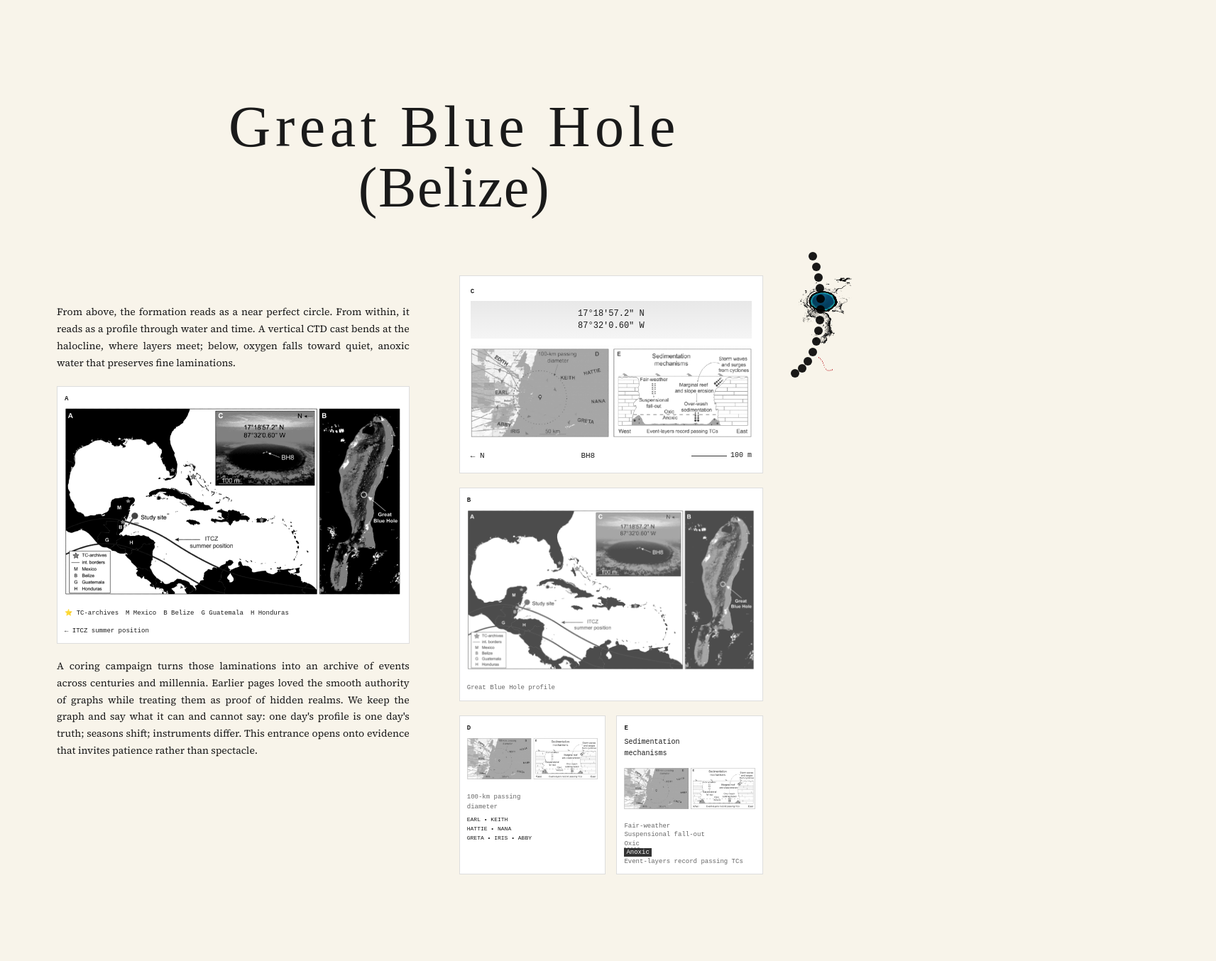
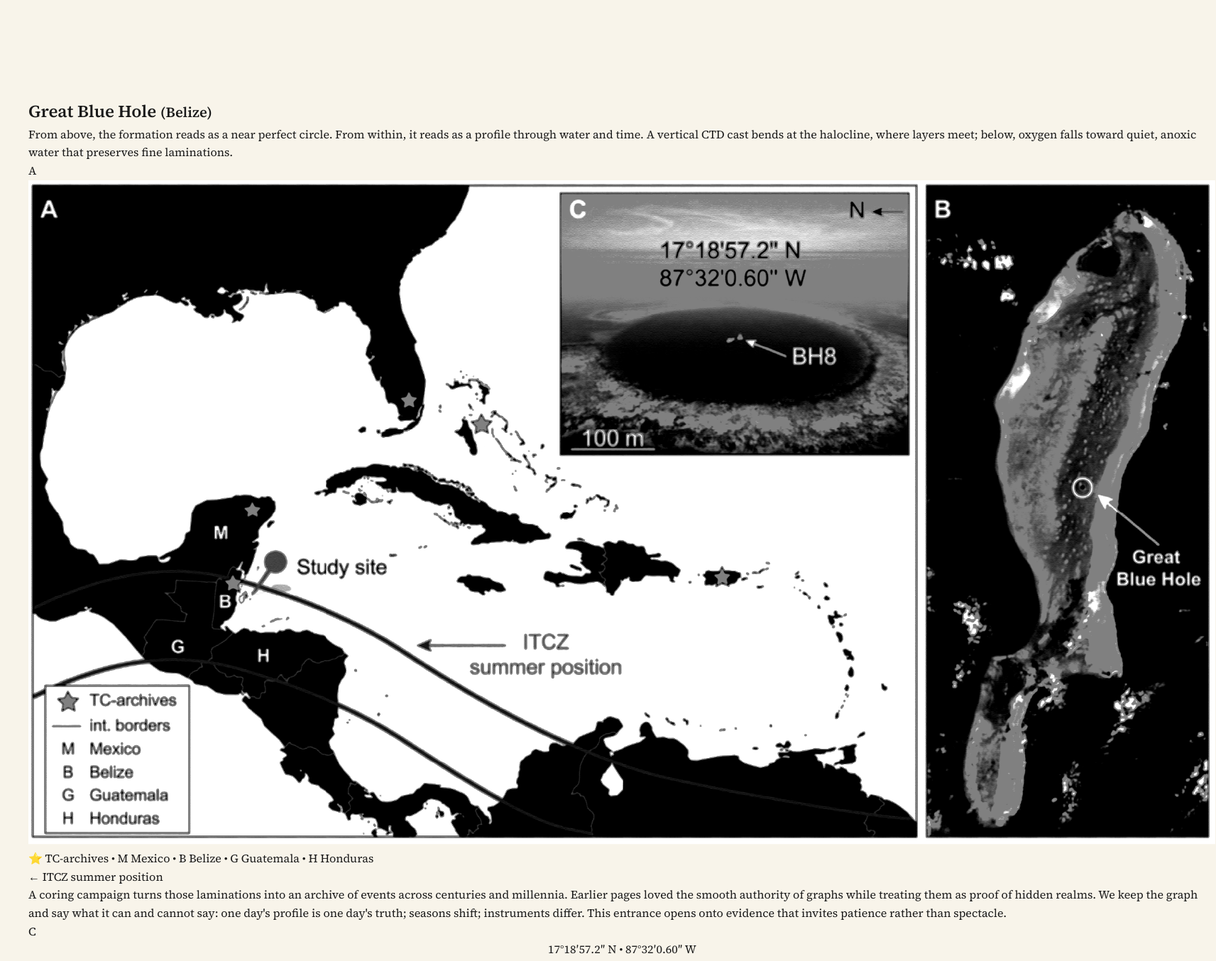
Before and after one commit to JamesDubzW/atlas-test, a plain HTML site: page index.html in a window 1280 px wide. Shown: the part 9100-10454 px from the top of the page at 71% size, 1713 px wide, since content can reach past the window. Drawn offline with Linux system fonts and the light colour scheme; a web font is replaced by a local one.

Commit message:
Update index.html

```diff
--- a/index.html
+++ b/index.html
@@ -210,45 +210,37 @@
   </div>
 
   <div class="marginalia">Handle the blank with care</div>
-
 <!-- GREAT BLUE HOLE -->
 <div class="casestudy container" style="max-width: 1600px; position: relative;">
 
-    <!-- Custom Title Section -->
-    <div class="title width100" style="text-align: center; margin-bottom: 80px;">
-      <div style="font-size: 82px; letter-spacing: 0.08em; line-height: 1; margin: 0;">Great Blue Hole</div>
-      <span>(Belize)</span>
-    </div>
+  <!-- Reference-accurate title -->
+  <h2 class="gbh-title">
+    Great Blue Hole
+    <small>(Belize)</small>
+  </h2>
 
-    <!-- Three Column Layout -->
-
-      <div style="display: flex; gap: 50px; align-items: start; position: relative; padding: 0 40px;">
-      <!-- Left Column - Text -->
-      <div style="padding-right: 20px;">
-        <p style="font-family: var(--body); font-size: 14px; line-height: 1.7; text-align: justify; margin-top: 40px;">
+  <!-- 3-column grid -->
+  <div class="gbh">
+    <!-- LEFT: essay + Panel A -->
+    <div class="gbh-left">
+      <p>
         From above, the formation reads as a near perfect circle. From within,
         it reads as a profile through water and time. A vertical CTD cast bends at
         the halocline, where layers meet; below, oxygen falls toward quiet, anoxic
         water that preserves fine laminations.
       </p>
 
-        <!-- Map Panel A -->
-        <div style="background: white; border: 1px solid #ddd; padding: 10px; margin: 20px 0;">
-          <div style="font-family: var(--meta); font-size: 9px; font-weight: bold; margin-bottom: 5px;">A</div>
-          <img src="BLUEHOLERadartopview copy.png" alt="Location map" style="width: 100%; height: auto;">
-          <div style="display: flex; flex-wrap: wrap; gap: 10px; margin-top: 10px; font-family: var(--meta); font-size: 9px;">
-            <div>⭐ TC-archives</div>
-            <div>M Mexico</div>
-            <div>B Belize</div>
-            <div>G Guatemala</div>
-            <div>H Honduras</div>
-          </div>
-          <div style="margin-top: 10px; font-family: var(--meta); font-size: 9px;">
+      <!-- Panel A -->
+      <div class="gbh-panel">
+        <div class="panel-tag">A</div>
+        <img src="BLUEHOLERadartopview copy.png" alt="Location map">
+        <div class="gbh-micro">
+          ⭐ TC-archives • M Mexico • B Belize • G Guatemala • H Honduras<br>
           ← ITCZ summer position
         </div>
       </div>
 
-        <p style="font-family: var(--body); font-size: 14px; line-height: 1.7; text-align: justify;">
+      <p>
         A coring campaign turns those laminations into an archive of events across
         centuries and millennia. Earlier pages loved the smooth authority of graphs
         while treating them as proof of hidden realms. We keep the graph and say
@@ -258,97 +250,61 @@
       </p>
     </div>
 
-      <!-- Center Column - Scientific Diagrams -->
-      <div>
-        <!-- Panel C - Aerial view -->
-        <div style="background: white; border: 1px solid #ddd; padding: 15px; margin-bottom: 20px;">
-          <div style="font-family: var(--meta); font-size: 9px; font-weight: bold; margin-bottom: 5px;">C</div>
-          <div style="background: linear-gradient(to bottom, #e8e8e8, #f5f5f5); padding: 10px; text-align: center; margin-bottom: 10px;">
-            <div style="font-family: var(--meta); font-size: 12px; line-height: 1.4;">
-              17°18'57.2" N<br>
-              87°32'0.60" W
+    <!-- MIDDLE: Panels C, B, D, E -->
+    <div class="gbh-mid">
+      <!-- Panel C -->
+      <div class="gbh-panel">
+        <div class="panel-tag">C</div>
+        <div class="gbh-micro" style="text-align:center; margin-bottom:8px;">
+          17°18′57.2″ N • 87°32′0.60″ W
+        </div>
+        <img src="BLUEHOLESECONDUNDER copy.png" alt="Aerial photograph">
+        <div class="gbh-micro" style="display:flex; justify-content:space-between; align-items:center;">
+          <span>← N</span>
+          <span>BH8</span>
+          <span style="display:flex; align-items:center; gap:6px;">
+            <span style="display:inline-block; width:60px; height:1px; background:#333;"></span>100 m
+          </span>
         </div>
       </div>
-          <img src="BLUEHOLESECONDUNDER copy.png" alt="Aerial photograph" style="width: 100%; height: auto; opacity: 0.7;">
-          <div style="display: flex; justify-content: space-between; align-items: center; margin-top: 10px;">
-            <span style="font-family: var(--meta); font-size: 11px;">← N</span>
-            <span style="font-family: var(--meta); font-size: 11px;">BH8</span>
-            <div style="display: flex; align-items: center; gap: 5px;">
-              <div style="width: 50px; height: 1px; background: #333;"></div>
-              <span style="font-family: var(--meta); font-size: 10px;">100 m</span>
+
+      <!-- Panel B -->
+      <div class="gbh-panel">
+        <div class="panel-tag">B</div>
+        <img src="BLUEHOLERadartopview copy.png" alt="Profile view">
+        <div class="gbh-micro">Great Blue Hole profile</div>
+      </div>
+
+      <!-- Panel D -->
+      <div class="gbh-panel">
+        <div class="panel-tag">D</div>
+        <img src="BLUEHOLESECONDUNDER copy.png" alt="Storm paths">
+        <div class="gbh-micro">100-km passing diameter<br>EARL • KEITH • HATTIE • NANA • GRETA • IRIS • ABBY</div>
+      </div>
+
+      <!-- Panel E -->
+      <div class="gbh-panel">
+        <div class="panel-tag">E</div>
+        <div class="gbh-micro" style="margin-bottom:6px;">Sedimentation mechanisms</div>
+        <img src="BLUEHOLESECONDUNDER copy.png" alt="Sedimentation mechanisms">
+        <div class="gbh-micro">Fair-weather • Suspensional fall-out • Oxic • <b>Anoxic</b> • Event-layers record passing TCs</div>
+      </div>
+    </div>
+
+    <!-- RIGHT: big hero image + dotted connector -->
+    <div class="gbh-right">
+      <!-- dotted connector -->
+      <svg class="gbh-dots" viewBox="0 0 180 220" aria-hidden="true">
+        <path d="M10,210 C80,160 90,120 140,90" fill="none"
+              stroke="var(--ochre)" stroke-width="10" stroke-linecap="round"
+              stroke-dasharray="0,22"/>
+      </svg>
+
+      <!-- main image -->
+      <img src="GREATBLUEHOLE2TONE copy.png" alt="Great Blue Hole aerial view">
     </div>
   </div>
 </div>
-
-        <!-- Panel B - Profile view -->
-        <div style="background: white; border: 1px solid #ddd; padding: 10px; margin-bottom: 20px;">
-          <div style="font-family: var(--meta); font-size: 9px; font-weight: bold; margin-bottom: 5px;">B</div>
-          <img src="BLUEHOLERadartopview copy.png" alt="Profile view" style="width: 100%; height: auto; opacity: 0.7;">
-          <div style="font-family: var(--meta); font-size: 9px; color: var(--gray); margin-top: 10px;">
-            Great Blue Hole profile
-          </div>
-        </div>
-
-        <!-- Panel D - Storm tracking -->
-          <div style="display: flex; gap: 15px;">
-          <div style="background: white; border: 1px solid #ddd; padding: 10px;">
-            <div style="font-family: var(--meta); font-size: 9px; font-weight: bold; margin-bottom: 5px;">D</div>
-            <img src="BLUEHOLESECONDUNDER copy.png" alt="Storm paths" style="width: 100%; height: auto; opacity: 0.7;">
-            <div style="font-family: var(--meta); font-size: 9px; color: var(--gray); margin-top: 10px;">
-              100-km passing<br>diameter
-            </div>
-            <div style="font-family: var(--meta); font-size: 8px; margin-top: 5px;">
-              EARL • KEITH<br>
-              HATTIE • NANA<br>
-              GRETA • IRIS • ABBY
-            </div>
-          </div>
-
-          <!-- Panel E - Sedimentation diagram -->
-          <div style="background: white; border: 1px solid #ddd; padding: 10px;">
-            <div style="font-family: var(--meta); font-size: 9px; font-weight: bold; margin-bottom: 5px;">E</div>
-            <div style="font-family: var(--meta); font-size: 10px; margin-bottom: 10px;">Sedimentation<br>mechanisms</div>
-            <img src="BLUEHOLESECONDUNDER copy.png" alt="Sedimentation mechanisms" style="width: 100%; height: auto; opacity: 0.7;">
-            <div style="font-family: var(--meta); font-size: 9px; color: var(--gray); margin-top: 10px; line-height: 1.4;">
-              Fair-weather<br>
-              Suspensional fall-out<br>
-              <span style="border-bottom: 1px dashed #999;">Oxic</span><br>
-              <span style="background: #333; color: white; padding: 1px 3px;">Anoxic</span><br>
-              Event-layers record passing TCs
-            </div>
-          </div>
-        </div>
-      </div>
-
-      <!-- Right Column - Main Image with Dots -->
-      <div style="position: relative; display: flex; justify-content: center;">
-        <!-- Decorative Dots Pattern -->
-        <svg style="position: absolute; left: -60px; top: 50%; transform: translateY(-50%); z-index: 10;" width="120" height="200" viewBox="0 0 120 200">
-          <circle cx="80" cy="20" r="6" opacity="0.9"/>
-          <circle cx="85" cy="35" r="6" opacity="0.9"/>
-          <circle cx="88" cy="50" r="6" opacity="0.9"/>
-          <circle cx="90" cy="65" r="6" opacity="0.9"/>
-          <circle cx="91" cy="80" r="6" opacity="0.9"/>
-          <circle cx="91" cy="95" r="6" opacity="0.9"/>
-          <circle cx="90" cy="110" r="6" opacity="0.9"/>
-          <circle cx="88" cy="125" r="6" opacity="0.9"/>
-          <circle cx="85" cy="140" r="6" opacity="0.9"/>
-          <circle cx="80" cy="155" r="6" opacity="0.9"/>
-          <circle cx="73" cy="168" r="6" opacity="0.9"/>
-          <circle cx="65" cy="178" r="6" opacity="0.9"/>
-          <circle cx="55" cy="185" r="6" opacity="0.9"/>
-        </svg>
-
-        <!-- Main Blue Hole Image -->
-        <div style="position: relative;">
-          <img src="GREATBLUEHOLE2TONE copy.png" alt="Great Blue Hole aerial view" style="width: 100%; max-width: 400px; height: auto;">
-
-          <!-- Small Red Dot Below - using the uploaded smallreddot.png -->
-          <img src="smallreddot copy.png" alt="" style="position: absolute; bottom: -30px; left: 50%; transform: translateX(-50%); width: 20px; height: 20px;">
-        </div>
-      </div>
-    </div>
-
   </div>
 
   <!-- LAKE TOBA -->
```
Lines whose indentation alone changed are shown as unchanged.
